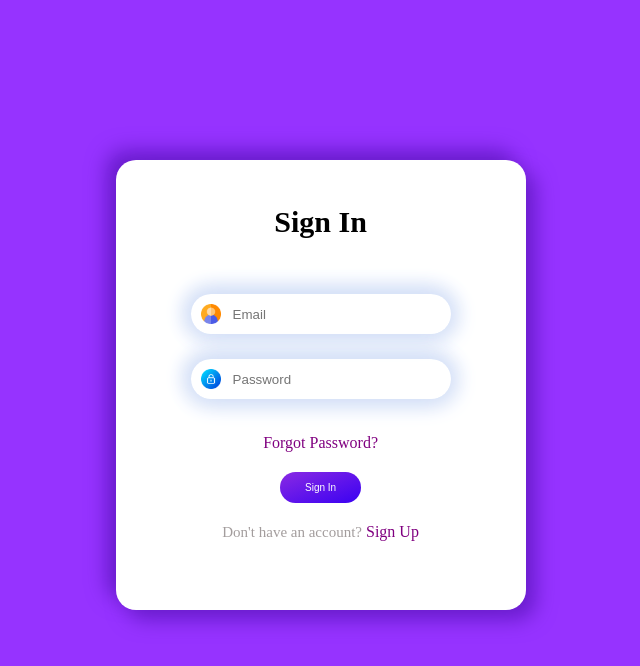
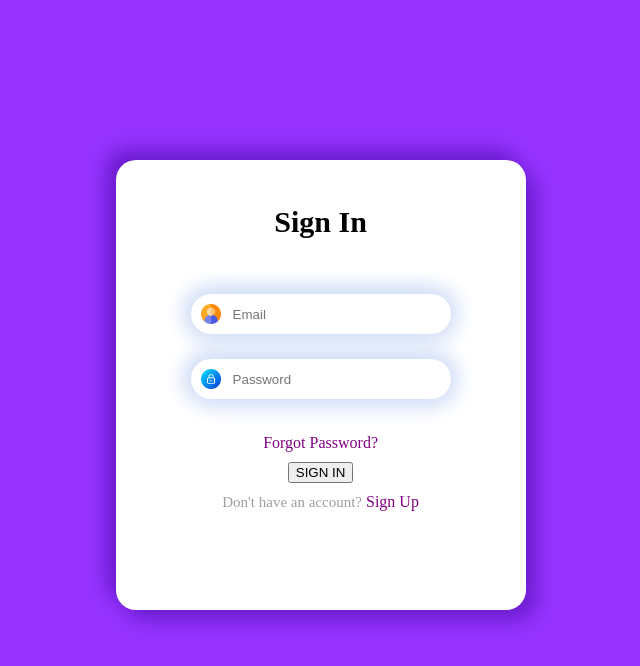
Before and after one commit to AditiSri246/Sign_In_Page, a plain HTML site: page index.html in a window 1280 px wide. Shown: the whole page, without its empty margins (358-998 px from the left). Drawn offline with Linux system fonts and the light colour scheme.

Commit message:
Updated index.html

```diff
--- a/index.html
+++ b/index.html
@@ -28,8 +28,8 @@
                    <a href="#">Forgot Password?</a>
                 </div>
 
-                <div class="bottom-text">
-                    <button>Sign In</button>
+                <div class="biottom-text">
+                    <button>SIGN IN</button>
                 </div>
 
                 <div class="bottom-text">
```
